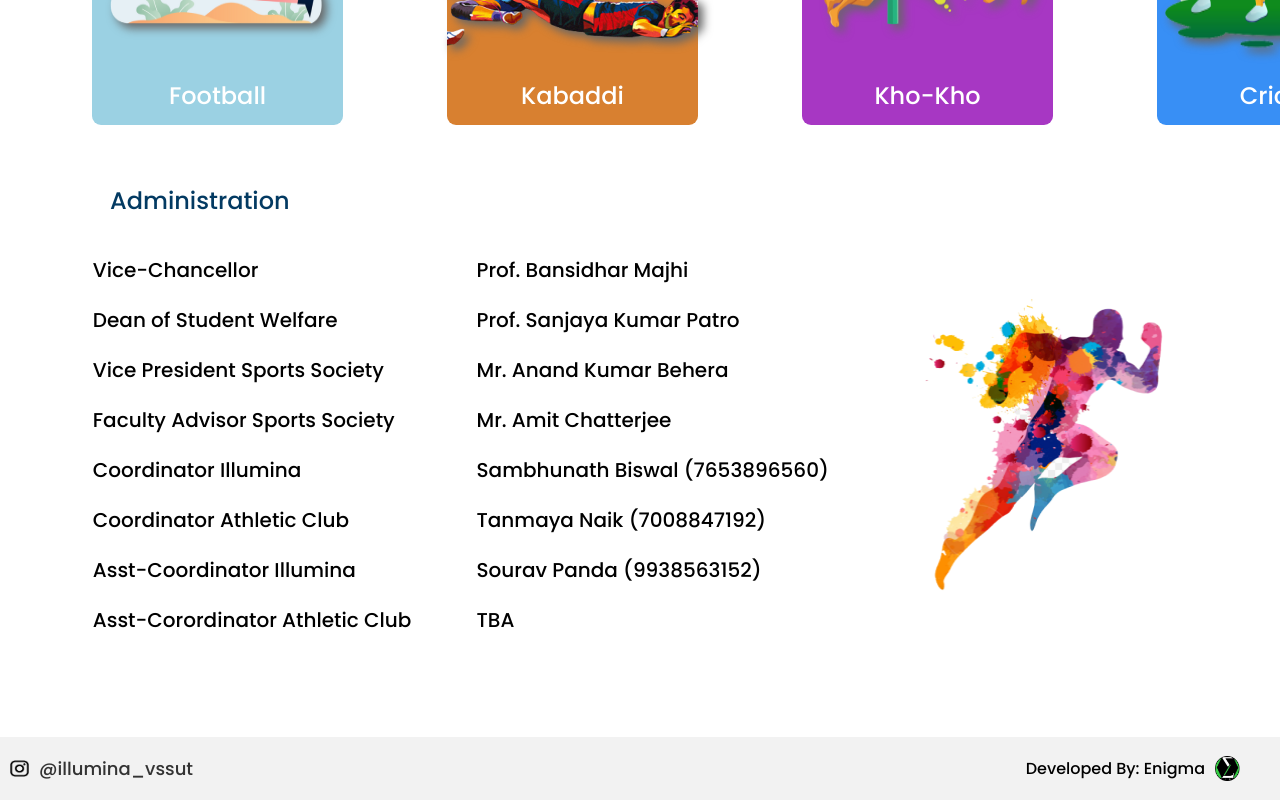
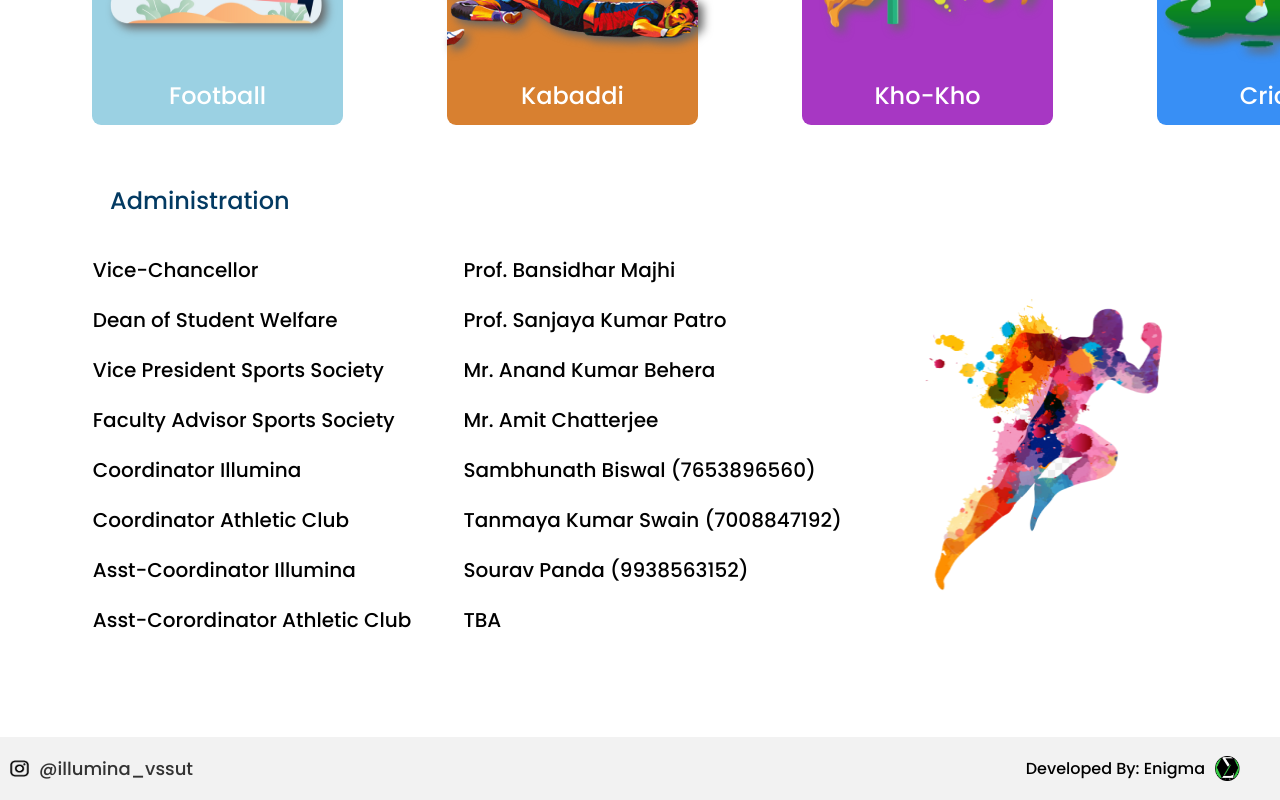
Before and after one commit to Sports-Society-VSSUT/Sports-Society-VSSUT-Website, a Next.js app in the folder frontend/: page / in a window 1280 px wide. Shown: the part 2261-3061 px from the top of the page. Built offline with nearby package versions, Linux system fonts and the light colour scheme.

Commit message:
minor changes

```diff
--- a/frontend/components/ContactUs.js
+++ b/frontend/components/ContactUs.js
@@ -22,7 +22,7 @@ const ContactUs = () => {
                     <p>Mr. Anand Kumar Behera</p>
                     <p>Mr. Amit Chatterjee</p>
                     <p>Sambhunath Biswal  (7653896560)</p>
-                    <p>Tanmaya Naik  (7008847192)</p>
+                    <p>Tanmaya Kumar Swain  (7008847192)</p>
                     <p>Sourav Panda  (9938563152)</p>
                     <p>TBA</p>
                 </div>
--- a/frontend/pages/index.js
+++ b/frontend/pages/index.js
@@ -3,7 +3,7 @@ import Image from 'next/image'
 import { Inter } from '@next/font/google'
 import styles from '../styles/Home.module.css'
 import AllEvents from '../components/AllEvents'
-import ContactUs from '../components/COntactUs'
+import ContactUs from '../components/ContactUs'
 import Hero from '../components/hero'
 import Gallery from '../components/Gallery'
 const inter = Inter({ subsets: ['latin'] })
```
Also changed, not shown: 1 other file (tests, documents, lock files or other folders).
